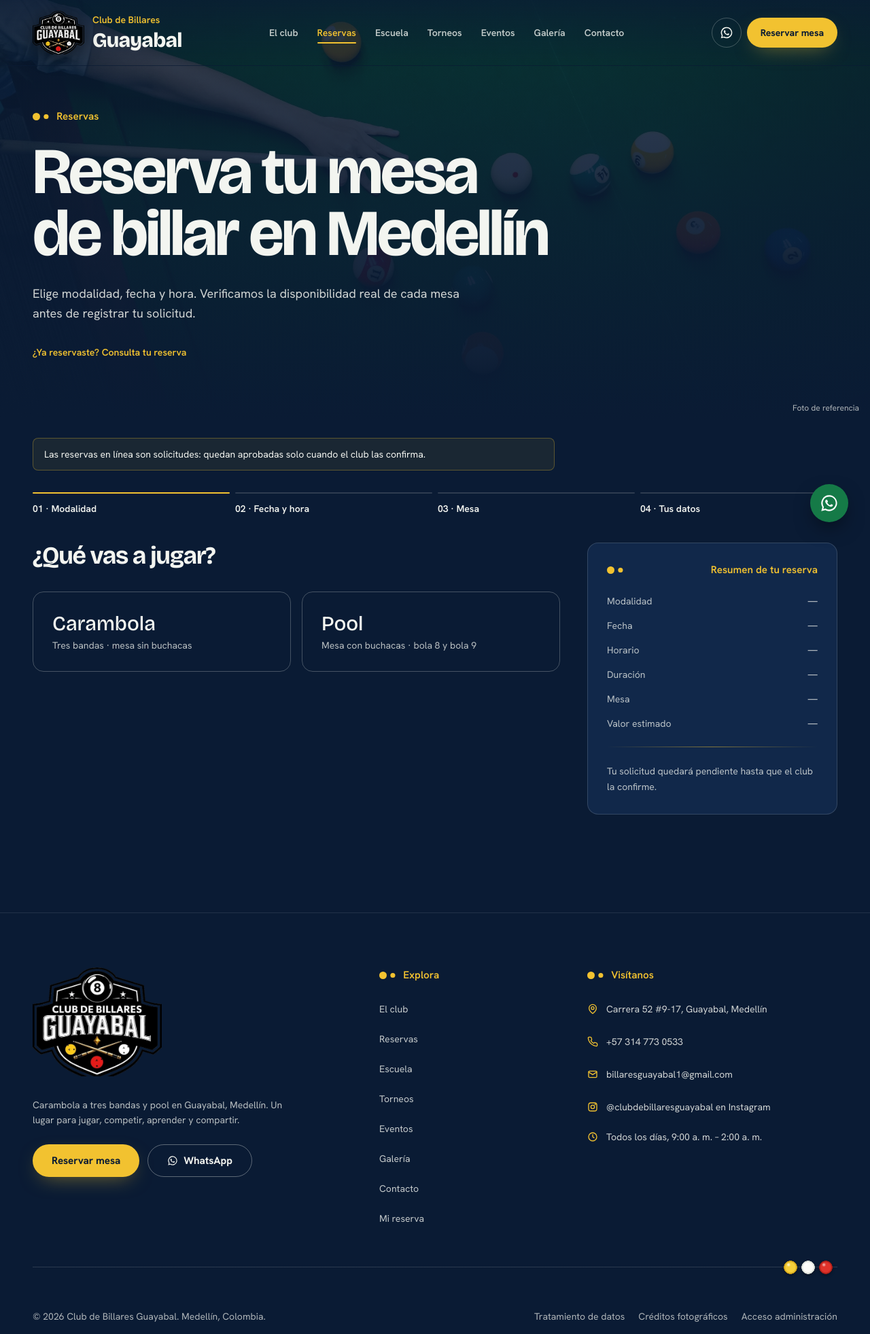
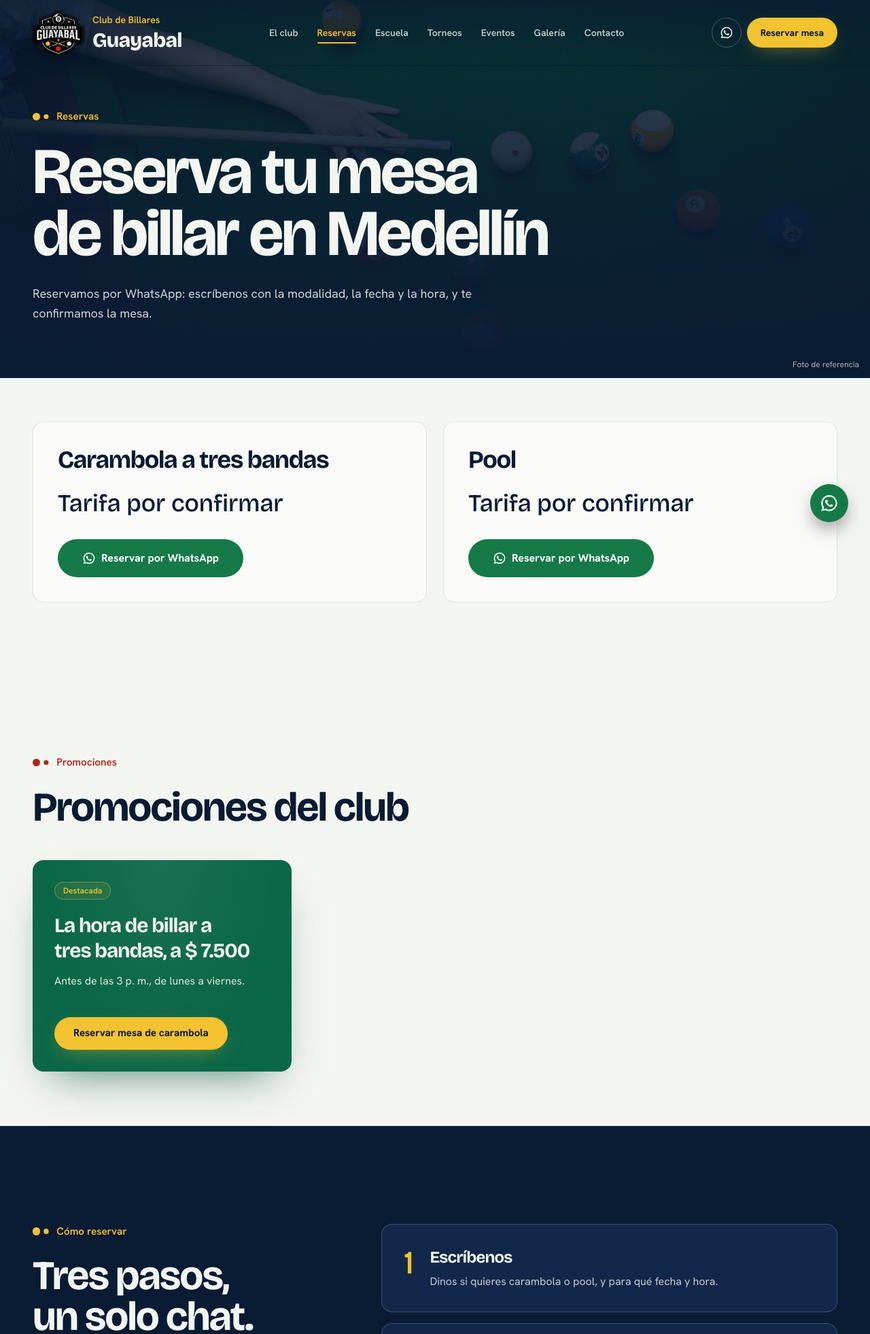
Before and after one commit to felipe95011015221-cell/billares-guayabal-python, a Django app: page /reservas/ in a window 1280 px wide. Shown: the top 1962 px of the page at 68% size. Run offline with Django 5.2, Linux system fonts and the light colour scheme; data comes from the database, SQL or seed files in the repository; data that the repository does not hold is empty; parts of the project's set-up code (start-up, migrations or seed data) failed here and were passed over.

Commit message:
Reservas solo por WhatsApp (reservas en línea apagadas) (#5)
El club reserva por WhatsApp, así que las reservas en línea quedan apagadas
detrás de un interruptor: RESERVAS_EN_LINEA (apagado por defecto). No se borra
código; se reactiva con RESERVAS_EN_LINEA=1.

Con el interruptor apagado:
- Todo botón «Reservar» (cabecera, menú, barra móvil, pie, hero, tarjetas de
  modalidad, promoción, cierre de página) abre WhatsApp con el mensaje escrito.
- /reservas/ pasa a ser una página con las mesas por modalidad, la tarifa por
  hora, las promociones, los tres pasos para reservar y el mapa.
- /reservas/consultar/ redirige a /reservas/; desaparecen «Mi reserva» y
  «Consultar mi reserva».
- La API de reservas (/api/reservas/, /consultar/ y /disponibilidad/) responde
  410 y no crea ni consulta nada. Contacto, clases, torneos y eventos siguen igual.
- El JSON-LD ya no declara ReserveAction y los textos dejan de decir «en línea».
- Las preguntas frecuentes se adaptan.

91 pruebas (eran 83): 8 nuevas para el modo solo WhatsApp; las anteriores corren
con el interruptor encendido para cubrir el código. Sin migraciones.

Co-authored-by: Claude Sonnet 5.5 <noreply@anthropic.com>

```diff
--- a/club/context_processors.py
+++ b/club/context_processors.py
@@ -1,6 +1,8 @@
 import json
 
 from django.conf import settings
+from django.urls import reverse
+from django.utils.safestring import mark_safe
 
 from . import negocio
 
@@ -21,7 +23,7 @@ def _json_ld():
         "sport": "Billiards",
         "logo": f"{base}/static/club/img/logo.png",
         "image": f"{base}/static/club/img/club/salon-vista-alta-noche.webp",
-        "potentialAction": {
+        **({"potentialAction": {
             "@type": "ReserveAction",
             "name": "Reservar mesa de billar",
             "target": {
@@ -33,7 +35,7 @@ def _json_ld():
                     "http://schema.org/MobileWebPlatform",
                 ],
             },
-        },
+        }} if settings.RESERVAS_EN_LINEA else {}),  # ReserveAction solo si de verdad se reserva en la web
     }
     if negocio.DIRECCION.confirmado:
         lugar["address"] = {"@type": "PostalAddress", "streetAddress": negocio.DIRECCION.valor, "addressLocality": negocio.CIUDAD.valor,
@@ -65,7 +67,14 @@ def sitio(request):
     ruta = request.path
     contexto_wa = next((c for pref, c in [("/reservas", "reservas"), ("/escuela", "clases"), ("/torneos", "torneos"),
                                            ("/eventos", "eventos"), ("/contacto", "ubicacion")] if ruta.startswith(pref)), "general")
+    en_linea = settings.RESERVAS_EN_LINEA
     return {
+        "reservas_en_linea": en_linea,
+        # Con las reservas en línea apagadas, todo botón «Reservar» abre WhatsApp con el mensaje ya escrito.
+        "reservar_url": reverse("reservas") if en_linea else negocio.enlace_whatsapp("reservas"),
+        "reservar_url_carambola": reverse("reservas") + "?modalidad=carambola" if en_linea else negocio.enlace_whatsapp("reservas_carambola"),
+        "reservar_url_pool": reverse("reservas") + "?modalidad=pool" if en_linea else negocio.enlace_whatsapp("reservas_pool"),
+        "reservar_attrs": "" if en_linea else mark_safe(' target="_blank" rel="noopener noreferrer"'),
         "negocio": negocio,
         "site_url": settings.SITE_URL,
         "ga_id": settings.GA_ID,
--- a/club/templates/club/404.html
+++ b/club/templates/club/404.html
@@ -6,7 +6,7 @@
   <p class="mt-6 max-w-md text-marfil/80">La página que buscas no existe o cambió de lugar.</p>
   <div class="mt-10 flex flex-col gap-3 sm:flex-row">
     <a href="{% url 'inicio' %}" class="btn btn-lg btn-oro">Volver al inicio</a>
-    <a href="{% url 'reservas' %}" data-evento="cta_reservar" data-evento-origen="404" class="btn btn-lg btn-contorno">Reservar una mesa</a>
+    <a href="{{ reservar_url }}"{{ reservar_attrs }} data-evento="cta_reservar" data-evento-origen="404" class="btn btn-lg btn-contorno">Reservar una mesa</a>
   </div>
 </section>
 {% endblock %}
--- a/club/templates/club/base.html
+++ b/club/templates/club/base.html
@@ -26,7 +26,7 @@
       </nav>
       <div class="flex items-center gap-2">
         <a href="{{ wa_contexto }}" target="_blank" rel="noopener noreferrer" data-evento="cta_whatsapp" data-evento-origen="encabezado" aria-label="Escribir por WhatsApp" class="hidden h-11 w-11 items-center justify-center rounded-full border border-marfil/25 text-marfil transition-[border-color,color] duration-300 hover:border-oro hover:text-oro md:inline-flex">{% include "club/parciales/icono_whatsapp.html" with clase="h-5 w-5" %}</a>
-        <a href="{% url 'reservas' %}" data-evento="cta_reservar" data-evento-origen="encabezado" class="btn btn-sm btn-oro hidden sm:inline-flex">Reservar mesa</a>
+        <a href="{{ reservar_url }}"{{ reservar_attrs }} data-evento="cta_reservar" data-evento-origen="encabezado" class="btn btn-sm btn-oro hidden sm:inline-flex">Reservar mesa</a>
         <button type="button" id="boton-menu" class="inline-flex h-11 w-11 items-center justify-center rounded-full border border-marfil/25 text-marfil xl:hidden" aria-expanded="false" aria-controls="menu-movil" aria-label="Abrir menú">
           <svg data-icono="menu" class="h-5 w-5" viewBox="0 0 24 24" fill="none" stroke="currentColor" stroke-width="2" stroke-linecap="round" aria-hidden="true"><path d="M4 7h16M4 12h16M4 17h16"/></svg>
           <svg data-icono="cerrar" class="oculto h-5 w-5" viewBox="0 0 24 24" fill="none" stroke="currentColor" stroke-width="2" stroke-linecap="round" aria-hidden="true"><path d="M6 6l12 12M18 6L6 18"/></svg>
@@ -46,13 +46,13 @@
         {% endfor %}
       </ul>
       <div class="mt-8 grid gap-3">
-        <a href="{% url 'reservas' %}" data-evento="cta_reservar" data-evento-origen="menu_movil" class="btn btn-lg btn-oro w-full">Reservar una mesa</a>
+        <a href="{{ reservar_url }}"{{ reservar_attrs }} data-evento="cta_reservar" data-evento-origen="menu_movil" class="btn btn-lg btn-oro w-full">Reservar una mesa</a>
         <div class="grid grid-cols-3 gap-3 text-sm text-marfil/90">
           <a href="{{ wa_general }}" target="_blank" rel="noopener noreferrer" data-evento="cta_whatsapp" data-evento-origen="menu_movil" class="flex min-h-[4.5rem] flex-col items-center justify-center gap-2 rounded-xl border border-marfil/20">{% include "club/parciales/icono_whatsapp.html" with clase="h-5 w-5 text-oro" %} WhatsApp</a>
           <a href="{{ enlace_llamar }}" data-evento="cta_llamar" data-evento-origen="menu_movil" class="flex min-h-[4.5rem] flex-col items-center justify-center gap-2 rounded-xl border border-marfil/20">{% include "club/parciales/icono_llamar.html" with clase="h-5 w-5 text-oro" %} Llamar</a>
           <a href="{{ enlace_como_llegar }}" target="_blank" rel="noopener noreferrer" data-evento="cta_como_llegar" data-evento-origen="menu_movil" class="flex min-h-[4.5rem] flex-col items-center justify-center gap-2 rounded-xl border border-marfil/20">{% include "club/parciales/icono_ubicacion.html" with clase="h-5 w-5 text-oro" %} Cómo llegar</a>
         </div>
-        <a href="{% url 'consultar' %}" class="flex min-h-11 items-center justify-center text-sm font-semibold text-oro">Consultar mi reserva</a>
+        {% if reservas_en_linea %}<a href="{% url 'consultar' %}" class="flex min-h-11 items-center justify-center text-sm font-semibold text-oro">Consultar mi reserva</a>{% endif %}
       </div>
     </nav>
   </div>
@@ -67,7 +67,7 @@
           <a href="{% url 'inicio' %}" class="inline-block" aria-label="Club de Billares Guayabal, inicio"><img src="{% static 'club/img/logo.webp' %}" alt="" width="900" height="758" loading="lazy" class="h-32 w-auto sm:h-40"></a>
           <p class="mt-6 max-w-sm text-sm leading-relaxed text-marfil/75">Carambola a tres bandas y pool en Guayabal, Medellín. Un lugar para jugar, competir, aprender y compartir.</p>
           <div class="mt-6 flex flex-wrap gap-3">
-            <a href="{% url 'reservas' %}" data-evento="cta_reservar" data-evento-origen="pie" class="btn btn-md btn-oro">Reservar mesa</a>
+            <a href="{{ reservar_url }}"{{ reservar_attrs }} data-evento="cta_reservar" data-evento-origen="pie" class="btn btn-md btn-oro">Reservar mesa</a>
             <a href="{{ wa_general }}" target="_blank" rel="noopener noreferrer" data-evento="cta_whatsapp" data-evento-origen="pie" class="btn btn-md btn-contorno">{% include "club/parciales/icono_whatsapp.html" with clase="h-4 w-4" %}WhatsApp</a>
           </div>
         </div>
@@ -75,7 +75,7 @@
           <p class="eyebrow mb-4">Explora</p>
           <ul class="grid grid-cols-2 gap-x-6 text-sm text-marfil/80 lg:grid-cols-1">
             {% for nombre_url, etiqueta in nav %}<li><a href="{% url nombre_url %}" class="enlace-pie">{{ etiqueta }}</a></li>{% endfor %}
-            <li><a href="{% url 'consultar' %}" class="enlace-pie">Mi reserva</a></li>
+            {% if reservas_en_linea %}<li><a href="{% url 'consultar' %}" class="enlace-pie">Mi reserva</a></li>{% endif %}
           </ul>
         </nav>
         <address class="not-italic lg:col-span-4">
@@ -111,10 +111,10 @@
       <a href="{{ enlace_llamar }}" data-evento="cta_llamar" data-evento-origen="barra_movil" aria-label="Llamar al club" class="flex h-12 w-12 shrink-0 items-center justify-center rounded-full border border-marfil/25 text-oro">{% include "club/parciales/icono_llamar.html" with clase="h-5 w-5" %}</a>
       <a href="{{ enlace_como_llegar }}" target="_blank" rel="noopener noreferrer" data-evento="cta_como_llegar" data-evento-origen="barra_movil" aria-label="Cómo llegar" class="flex h-12 w-12 shrink-0 items-center justify-center rounded-full border border-marfil/25 text-oro">{% include "club/parciales/icono_ubicacion.html" with clase="h-5 w-5" %}</a>
       <a href="{{ wa_contexto }}" target="_blank" rel="noopener noreferrer" data-evento="cta_whatsapp" data-evento-origen="barra_movil" aria-label="Escribir por WhatsApp" class="flex h-12 w-12 shrink-0 items-center justify-center rounded-full bg-[#157a47] text-white">{% include "club/parciales/icono_whatsapp.html" with clase="h-6 w-6" %}</a>
-      {% if en_reservas %}
+      {% if en_reservas and reservas_en_linea %}
       <a href="{% url 'consultar' %}" class="flex h-12 min-w-0 flex-1 items-center justify-center rounded-full border border-oro/60 px-3 text-sm font-bold text-oro">Consultar mi reserva</a>
       {% else %}
-      <a href="{% url 'reservas' %}" data-evento="cta_reservar" data-evento-origen="barra_movil" class="flex h-12 min-w-0 flex-1 items-center justify-center rounded-full bg-oro px-3 text-sm font-bold text-carbon">Reservar mesa</a>
+      <a href="{{ reservar_url }}"{{ reservar_attrs }} data-evento="cta_reservar" data-evento-origen="barra_movil" class="flex h-12 min-w-0 flex-1 items-center justify-center rounded-full bg-oro px-3 text-sm font-bold text-carbon">Reservar mesa</a>
       {% endif %}
     </div>
   </div>
--- a/club/templates/club/parciales/cta_final.html
+++ b/club/templates/club/parciales/cta_final.html
@@ -4,11 +4,11 @@
   <div class="absolute inset-0 -z-10 bg-carbon/75"></div>
   <div class="absolute inset-0 -z-10 bg-[radial-gradient(ellipse_at_center,transparent_0%,rgb(10_27_52/0.9)_75%)]"></div>
   <div class="contenedor revelar text-center">
-    <p class="eyebrow mb-8 justify-center">Reserva en minutos</p>
+    <p class="eyebrow mb-8 justify-center">{% if reservas_en_linea %}Reserva en minutos{% else %}Reserva por WhatsApp{% endif %}</p>
     <h2 class="mx-auto max-w-4xl font-display text-5xl leading-[0.95] sm:text-7xl">{{ titulo|default:"Tu próxima partida comienza aquí." }}</h2>
     <div class="mt-10 flex flex-col justify-center gap-3 sm:flex-row sm:gap-4">
-      <a href="{% url 'reservas' %}" data-evento="cta_reservar" data-evento-origen="cta_final" class="btn btn-lg btn-oro">Reservar una mesa</a>
-      <a href="{{ wa_reservas }}" target="_blank" rel="noopener noreferrer" data-evento="cta_whatsapp" data-evento-origen="cta_final" class="btn btn-lg btn-contorno">{% include "club/parciales/icono_whatsapp.html" with clase="h-5 w-5" %}Escribir por WhatsApp</a>
+      <a href="{{ reservar_url }}"{{ reservar_attrs }} data-evento="cta_reservar" data-evento-origen="cta_final" class="btn btn-lg btn-oro">{% if reservas_en_linea %}Reservar una mesa{% else %}{% include "club/parciales/icono_whatsapp.html" with clase="h-5 w-5" %}Reservar por WhatsApp{% endif %}</a>
+      {% if reservas_en_linea %}<a href="{{ wa_reservas }}" target="_blank" rel="noopener noreferrer" data-evento="cta_whatsapp" data-evento-origen="cta_final" class="btn btn-lg btn-contorno">{% include "club/parciales/icono_whatsapp.html" with clase="h-5 w-5" %}Escribir por WhatsApp</a>{% else %}<a href="{% url 'reservas' %}" class="btn btn-lg btn-contorno">Ver mesas y tarifa</a>{% endif %}
     </div>
   </div>
   <span class="pointer-events-none absolute bottom-3 right-4 text-xs text-marfil/70">Foto de referencia</span>
--- a/club/templates/club/parciales/promociones.html
+++ b/club/templates/club/parciales/promociones.html
@@ -16,7 +16,7 @@
           {% if p.descripcion %}<p class="mt-3 text-base leading-relaxed {% if p.destacada %}text-marfil/90{% else %}text-carbon/75{% endif %}">{{ p.descripcion }}</p>{% endif %}
           <div class="mt-auto pt-6">
             {% if p.vigencia_texto %}<p class="inline-flex items-center gap-2 text-sm font-semibold {% if p.destacada %}text-oro{% else %}text-oro-oscuro{% endif %}"><svg class="h-4 w-4 shrink-0" viewBox="0 0 24 24" fill="none" stroke="currentColor" stroke-width="2" stroke-linecap="round" stroke-linejoin="round" aria-hidden="true"><rect x="3" y="5" width="18" height="16" rx="2"/><path d="M3 10h18M8 3v4M16 3v4"/></svg>{{ p.vigencia_texto }}</p>{% endif %}
-            {% if p.enlace_url %}<div class="mt-4"><a href="{{ p.enlace_url }}" data-evento="promocion" data-evento-origen="{{ p.titulo|slugify }}" class="btn btn-md {% if p.destacada %}btn-oro{% else %}btn-oscuro{% endif %}">{{ p.enlace_texto|default:"Ver más" }}</a></div>{% endif %}
+            {% if p.enlace_url %}<div class="mt-4">{% if not reservas_en_linea and "/reservas/" in p.enlace_url %}<a href="{% if "pool" in p.enlace_url %}{{ reservar_url_pool }}{% elif "carambola" in p.enlace_url %}{{ reservar_url_carambola }}{% else %}{{ reservar_url }}{% endif %}"{{ reservar_attrs }} data-evento="promocion" data-evento-origen="{{ p.titulo|slugify }}" class="btn btn-md {% if p.destacada %}btn-oro{% else %}btn-oscuro{% endif %}">{{ p.enlace_texto|default:"Ver más" }}</a>{% else %}<a href="{{ p.enlace_url }}" data-evento="promocion" data-evento-origen="{{ p.titulo|slugify }}" class="btn btn-md {% if p.destacada %}btn-oro{% else %}btn-oscuro{% endif %}">{{ p.enlace_texto|default:"Ver más" }}</a>{% endif %}</div>{% endif %}
           </div>
         </article>
       </li>
--- a/club/templates/club/parciales/seccion_video.html
+++ b/club/templates/club/parciales/seccion_video.html
@@ -11,7 +11,7 @@
         {% if con_boton %}
         <div class="mt-9 flex flex-col gap-3 sm:flex-row">
           <a href="{% url 'eventos' %}" class="btn btn-md btn-oro">Organiza tu evento</a>
-          <a href="{% url 'reservas' %}" data-evento="cta_reservar" data-evento-origen="video" class="btn btn-md btn-contorno">Reservar una mesa</a>
+          <a href="{{ reservar_url }}"{{ reservar_attrs }} data-evento="cta_reservar" data-evento-origen="video" class="btn btn-md btn-contorno">Reservar una mesa</a>
         </div>
         {% endif %}
       </div>
--- /dev/null
+++ b/club/templates/club/reservas_whatsapp.html
@@ -0,0 +1,33 @@
+{% extends "club/base.html" %}{% load club_tags %}
+{% block contenido %}
+{# Página de reservas cuando las reservas en línea están apagadas: se reserva por WhatsApp. #}
+{% include "club/parciales/encabezado_pagina.html" with eyebrow="Reservas" titulo='Reserva tu mesa de billar en Medellín' texto="Reservamos por WhatsApp: escríbenos con la modalidad, la fecha y la hora, y te confirmamos la mesa." foto=negocio.FOTOS.tiro_mesa_verde %}
+<section class="seccion tono-claro claro !pt-16">
+  <div class="contenedor">
+    <ul class="grid gap-6 md:grid-cols-2">
+      {% for m in modalidades %}
+      <li class="flex flex-col rounded-2xl border border-carbon/10 bg-[#fafbf8] p-7 sm:p-9">
+        <h2 class="font-display text-3xl sm:text-4xl">{{ m.nombre }}</h2>
+        {% if m.cantidad %}<p class="mt-3 text-carbon/75">{{ m.cantidad }} mesa{{ m.cantidad|pluralize }}: {% for mesa in m.mesas %}{{ mesa.nombre }}{% if not forloop.last %}, {% endif %}{% endfor %}.</p>{% endif %}
+        <p class="mt-6 font-display text-4xl">{{ m.tarifa|cop:"Tarifa por confirmar" }}{% if m.tarifa %} <span class="font-sans text-base font-medium text-carbon/75">la hora</span>{% endif %}</p>
+        <a href="{{ m.wa_url }}" target="_blank" rel="noopener noreferrer" data-evento="cta_reservar" data-evento-origen="reservas_{{ m.clave }}" class="btn btn-lg btn-whatsapp mt-8 self-start">{% include "club/parciales/icono_whatsapp.html" with clase="h-5 w-5" %}Reservar por WhatsApp</a>
+      </li>
+      {% endfor %}
+    </ul>
+  </div>
+</section>
+{% include "club/parciales/promociones.html" with compacta=True %}
+<section class="seccion tono-oscuro">
+  <div class="contenedor grid gap-12 lg:grid-cols-12">
+    <div class="lg:col-span-4"><p class="eyebrow mb-6">Cómo reservar</p><h2 class="titulo-seccion">Tres pasos, un solo chat.</h2></div>
+    <ol class="grid gap-4 lg:col-span-7 lg:col-start-6">
+      <li class="flex gap-6 rounded-2xl border border-marfil/20 bg-carbon-2 p-6 sm:p-8"><span class="font-display text-5xl leading-none text-oro" aria-hidden="true">1</span><div><h3 class="font-display text-2xl">Escríbenos</h3><p class="mt-2 text-marfil/80">Dinos si quieres carambola o pool, y para qué fecha y hora.</p></div></li>
+      <li class="flex gap-6 rounded-2xl border border-marfil/20 bg-carbon-2 p-6 sm:p-8"><span class="font-display text-5xl leading-none text-oro" aria-hidden="true">2</span><div><h3 class="font-display text-2xl">Te confirmamos la mesa</h3><p class="mt-2 text-marfil/80">Revisamos la disponibilidad y te respondemos por el mismo chat.</p></div></li>
+      <li class="flex gap-6 rounded-2xl border border-marfil/20 bg-carbon-2 p-6 sm:p-8"><span class="font-display text-5xl leading-none text-oro" aria-hidden="true">3</span><div><h3 class="font-display text-2xl">Llega y juega</h3><p class="mt-2 text-marfil/80">Te esperamos en {{ negocio.DIRECCION.valor }}. {{ negocio.HORARIO.valor }}</p></div></li>
+    </ol>
+  </div>
+</section>
+<section class="seccion tono-claro claro">
+  <div class="contenedor"><div class="mb-12"><p class="eyebrow mb-6">Ubicación</p><h2 class="titulo-seccion">Cómo llegar</h2></div>{% include "club/parciales/ubicacion.html" %}</div>
+</section>
+{% endblock %}
--- a/club/views.py
+++ b/club/views.py
@@ -1,9 +1,10 @@
 """Vistas de las páginas públicas."""
 from datetime import timedelta
 
+from django.conf import settings
 from django.db.models import Count, Q
 from django.http import Http404, HttpResponse
-from django.shortcuts import render
+from django.shortcuts import redirect, render
 from django.views.decorators.csrf import ensure_csrf_cookie
 from django.utils import timezone
 
@@ -61,7 +62,10 @@ def inicio(request):
     return render(request, "club/inicio.html", {
         "ajustes": aj,
         "titulo_hero": aj.texto_hero or "El billar se vive en Guayabal",
-        "subtitulo_hero": aj.subtitulo_hero or "Carambola a tres bandas y pool en Guayabal, Medellín. Reserva tu mesa en línea en menos de dos minutos.",
+        "subtitulo_hero": aj.subtitulo_hero or (
+            "Carambola a tres bandas y pool en Guayabal, Medellín. Reserva tu mesa en línea en menos de dos minutos."
+            if settings.RESERVAS_EN_LINEA else
+            "Carambola a tres bandas y pool en Guayabal, Medellín. Reserva tu mesa por WhatsApp y te la confirmamos."),
         "clases": _clases_publicas()[:3],
         "promociones": _promociones_vigentes(),
         "torneos": torneos,
@@ -69,7 +73,9 @@ def inicio(request):
         "jugador": negocio.JUGADOR_ESTUDIO,
         "video": negocio.VIDEO_EVENTO,
         "seo_titulo_absoluto": "Billares en Medellín · Club de Billares Guayabal",
-        "seo_descripcion": "Club de billar en Guayabal, Medellín: carambola a tres bandas y pool. Reserva tu mesa en línea y conoce la escuela, torneos y eventos.",
+        "seo_descripcion": ("Club de billar en Guayabal, Medellín: carambola a tres bandas y pool. Reserva tu mesa en línea y conoce la escuela, torneos y eventos."
+                            if settings.RESERVAS_EN_LINEA else
+                            "Club de billar en Guayabal, Medellín: carambola a tres bandas y pool. Reserva tu mesa por WhatsApp y conoce la escuela, torneos y eventos."),
     })
 
 
@@ -80,8 +86,35 @@ def club(request):
     })
 
 
+def _mesas_por_modalidad():
+    """Mesas activas por modalidad, con su tarifa por hora si es la misma para todas."""
+    from .models import Mesa
+
+    grupos = []
+    for clave, nombre in Modalidad.choices:
+        mesas = list(Mesa.objects.filter(activa=True, modalidad=clave).order_by("orden", "id"))
+        tarifas = {m.tarifa_hora for m in mesas}
+        grupos.append({
+            "clave": clave, "nombre": nombre, "mesas": mesas, "cantidad": len(mesas),
+            "tarifa": tarifas.pop() if len(tarifas) == 1 else None,
+            "wa_url": negocio.enlace_whatsapp(f"reservas_{clave}"),
+        })
+    return grupos
+
+
+def _reservas_por_whatsapp(request):
+    return render(request, "club/reservas_whatsapp.html", {
+        "modalidades": _mesas_por_modalidad(),
+        "promociones": list(Promocion.objects.vigentes()[:3]),
+        "seo_titulo_absoluto": "Reservar mesa de billar en Medellín | Guayabal",
+        "seo_descripcion": "Reserva tu mesa de carambola o pool en el Club de Billares Guayabal por WhatsApp. Mira las mesas, la tarifa por hora y las promociones.",
+    })
+
+
 @ensure_csrf_cookie
 def reservas(request):
+    if not settings.RESERVAS_EN_LINEA:
+        return _reservas_por_whatsapp(request)
     aj = Ajustes.actual()
     hoy = hoy_bogota()
     modalidad = request.GET.get("modalidad")
@@ -104,6 +137,8 @@ def reservas(request):
 
 @ensure_csrf_cookie
 def consultar_reserva(request):
+    if not settings.RESERVAS_EN_LINEA:
+        return redirect("reservas")
     return render(request, "club/consultar.html", {
         "seo_titulo": "Consultar mi reserva", "seo_noindex": True,
         "seo_descripcion": "Consulta el estado de tu reserva en el Club de Billares Guayabal con tu código y celular.",
@@ -117,7 +152,7 @@ def escuela(request):
     return render(request, "club/escuela.html", {
         "clases": clases, "calendario": calendario, "hay_propuestas": any(not c.confirmada for c in clases),
         "seo_titulo_absoluto": "Clases de billar en Medellín · Escuela Guayabal",
-        "seo_descripcion": "Clases de billar en Medellín: carambola a tres bandas y pool, para principiantes y jugadores avanzados. Pre-inscríbete en línea.",
+        "seo_descripcion": "Clases de billar en Medellín: carambola a tres bandas y pool, para principiantes y jugadores avanzados. Consulta horarios e inscripción por WhatsApp.",
     })
 
 
--- a/config/settings.py
+++ b/config/settings.py
@@ -139,6 +139,11 @@ STORAGES = {
     "staticfiles": {"BACKEND": "whitenoise.storage.CompressedManifestStaticFilesStorage" if not (DEBUG or EN_VERCEL)
                     else "django.contrib.staticfiles.storage.StaticFilesStorage"},
 }
+# Reservas en línea (asistente de reservas, consulta por código y su API). Apagadas por defecto: el club
+# reserva por WhatsApp. Se reactivan con RESERVAS_EN_LINEA=1. Las pruebas las dejan encendidas para cubrir
+# el código; hay pruebas aparte con el interruptor apagado.
+RESERVAS_EN_LINEA = _env_bool("RESERVAS_EN_LINEA", False) or "test" in sys.argv[1:2]
+
 if "test" in sys.argv[1:2]:  # las pruebas no necesitan collectstatic ni el manifiesto con hash
     STORAGES["staticfiles"] = {"BACKEND": "django.contrib.staticfiles.storage.StaticFilesStorage"}
 MEDIA_URL = "media/"
```
Also changed, not shown: club/api.py (+15 -0 lines), club/templates/club/inicio.html (+23 -6 lines), club/templates/club/parciales/faq.html (+6 -2 lines), club/tests.py (+85 -1 lines), club/static/club/css/sitio.css, 1 other file.
